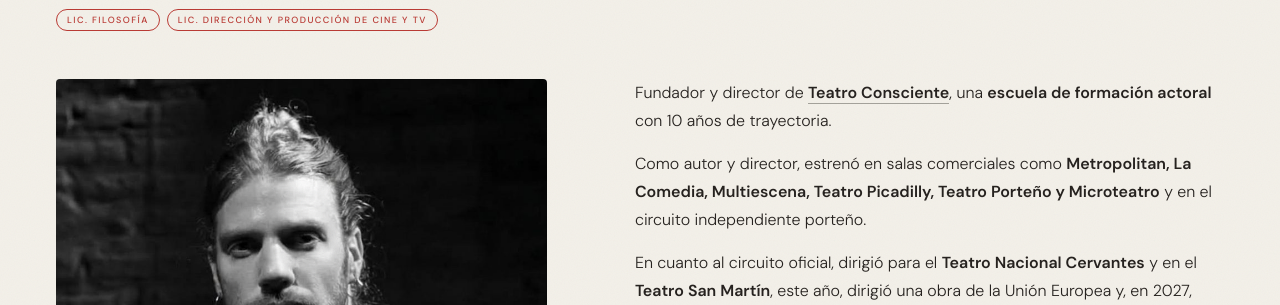
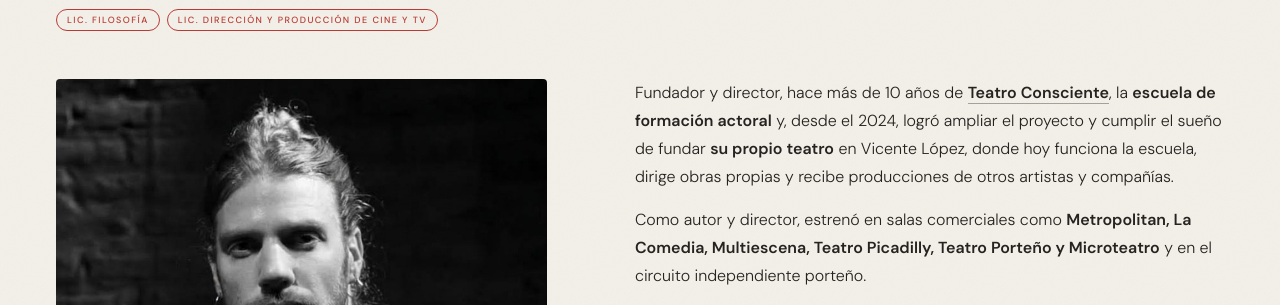
Before and after one commit to malekeegan/ezequielsagasti, a plain HTML site: page recorrido.html in a window 1280 px wide. Shown: the part 489-794 px from the top of the page. Drawn offline with nearby package versions, Linux system fonts and the light colour scheme.

Commit message:
Update recorrido.html

```diff
--- a/recorrido.html
+++ b/recorrido.html
@@ -47,7 +47,7 @@
 <h1 class="display section-title">director,<br>dramaturgo<br>e <em>investigador</em></h1>
 <div class="tags-row"><span class="tag tag--rojo">Lic. filosofía</span><span class="tag tag--rojo">Lic. dirección y producción de cine y TV</span></div>
 <div class="portrait"><img src="assets/retrato-ezequiel.jpg" alt="Retrato en blanco y negro de Ezequiel Sagasti" width="896" height="1179" fetchpriority="high" decoding="async"></div>
-<p class="body-text">Fundador y director de <a href="teatro-consciente.html"><strong>Teatro Consciente</strong></a>, una <strong>escuela de formación actoral</strong> con 10 años de trayectoria. </p>
+<p class="body-text">Fundador y director, hace más de 10 años de <a href="teatro-consciente.html"><strong>Teatro Consciente</strong></a>, la <strong>escuela de formación actoral</strong> y, desde el 2024, logró ampliar el proyecto y cumplir el sueño de fundar <strong>su propio teatro</strong> en Vicente López, donde hoy funciona la escuela, dirige obras propias y recibe producciones de otros artistas y compañías. </p>
 <p class="body-text">Como autor y director, estrenó en salas comerciales como <strong>Metropolitan, La Comedia, Multiescena, Teatro Picadilly, Teatro Porteño y Microteatro</strong> y en el circuito independiente porteño.</p>
 <p class="body-text">En cuanto al circuito oficial, dirigió para el <strong>Teatro Nacional Cervantes</strong> y en el <strong>Teatro San Martín</strong>, este año, dirigió una obra de la Unión Europea y, en 2027, estrenará como autor.</p>
 <p class="body-text">Fue director de casting para videoclips de <strong>Soledad Pastorutti, Abel Pintos, Los Tabaleros, Jimena Baron, Los Nocheros, Las Pastillas del Abuelo, Los Caligaris</strong>, entre otros.</p>
```
